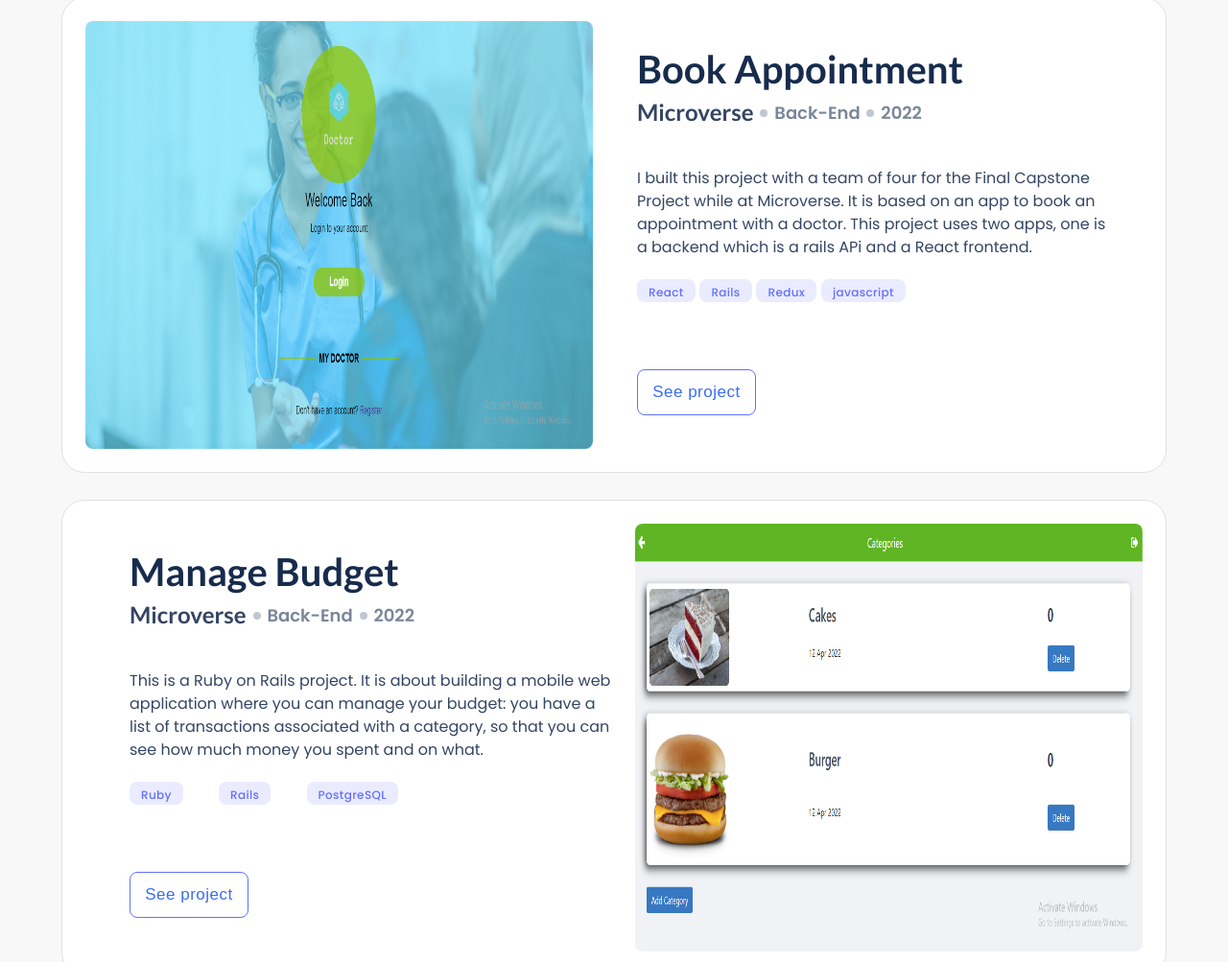
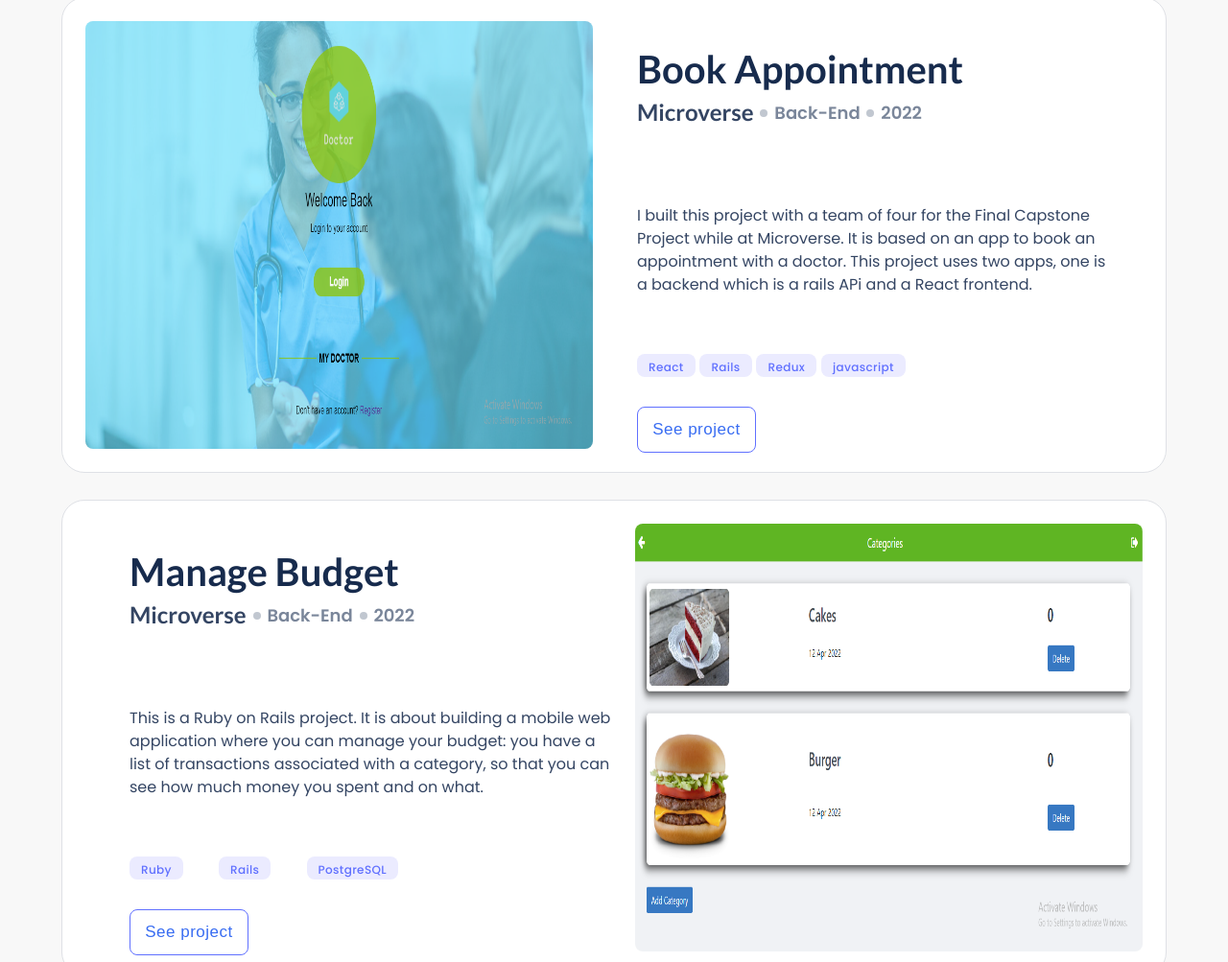
Before and after one commit to 1GORDON/my-portfolio, a website: page index.html in a window 1280 px wide. Shown: the part 1055-2058 px from the top of the page at 96% size. Drawn offline with nearby package versions, Linux system fonts and the light colour scheme.

Commit message:
Fixed the UI

```diff
--- a/style.css
+++ b/style.css
@@ -309,7 +309,7 @@ button:disabled {
 
 .project-img-wrapper {
   width: 100%;
-  height: 220px;
+  height: 180px;
 }
 
 .Project-img {
@@ -395,7 +395,7 @@ button:disabled {
 .project-description {
   width: 100%;
   height: 76px;
-  margin: 30px 0;
+  margin: 10px 0;
   font-style: normal;
   font-weight: normal;
   font-size: 13px;
@@ -432,7 +432,6 @@ button:disabled {
   justify-content: flex-start;
   width: 100%;
   height: 72px;
-  margin-top: 12px;
   padding: 0;
 }
 
@@ -940,7 +939,7 @@ button:disabled {
   }
 
   .project-description {
-    margin: 36px 0;
+    margin: 75px 0;
     font-size: 16px;
   }
 
```
